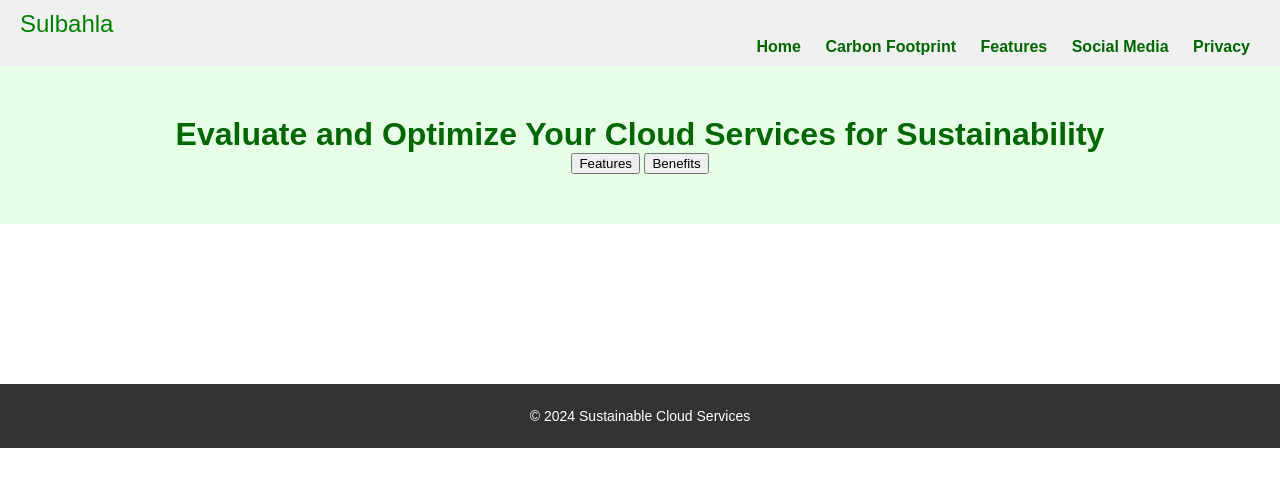
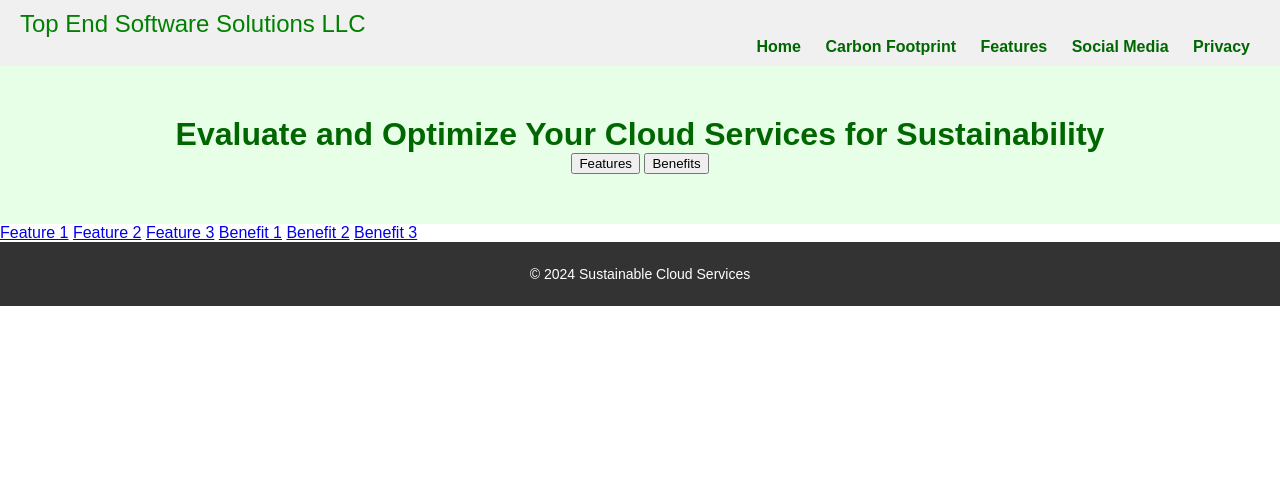
Before and after one commit to ethan-gimmestad/SCSEO, a plain HTML site: page index.html in a window 1280 px wide. Drawn offline with Linux system fonts and the light colour scheme.

Commit message:
Update index.html

```diff
--- a/index.html
+++ b/index.html
@@ -4,14 +4,11 @@
     <meta charset="UTF-8">
     <title>Sustainable Cloud Services</title>
     <link rel="stylesheet" href="https://ethan-gimmestad.github.io/CSS/homepage.css">
-    <style>
-        /* Additional inline styles can be placed here if you don't want to edit the external CSS file */
-    </style>
 </head>
 <body>
 
 <header>
-    <div class="logo">Sulbahla</div>
+    <div class="logo">Top End Software Solutions LLC</div>
     <nav>
         <a href="#home">Home</a>
         <a href="#carbon-footprint">Carbon Footprint</a>
@@ -28,15 +25,14 @@
         <button class="benefits-btn">Benefits</button>
     </section>
 
-    <section class="features" id="features">
-        <!-- Feature icons and descriptions will go here -->
+    <section class="feature-buttons">
+        <a href="#" class="feature-button">Feature 1</a>
+        <a href="#" class="feature-button">Feature 2</a>
+        <a href="#" class="feature-button">Feature 3</a>
+        <a href="#" class="feature-button">Benefit 1</a>
+        <a href="#" class="feature-button">Benefit 2</a>
+        <a href="#" class="feature-button">Benefit 3</a>
     </section>
-
-    <section class="benefits" id="benefits">
-        <!-- Benefits descriptions will go here -->
-    </section>
-
-    <!-- More sections can be added here as per the design -->
 </main>
 
 <footer>
```
